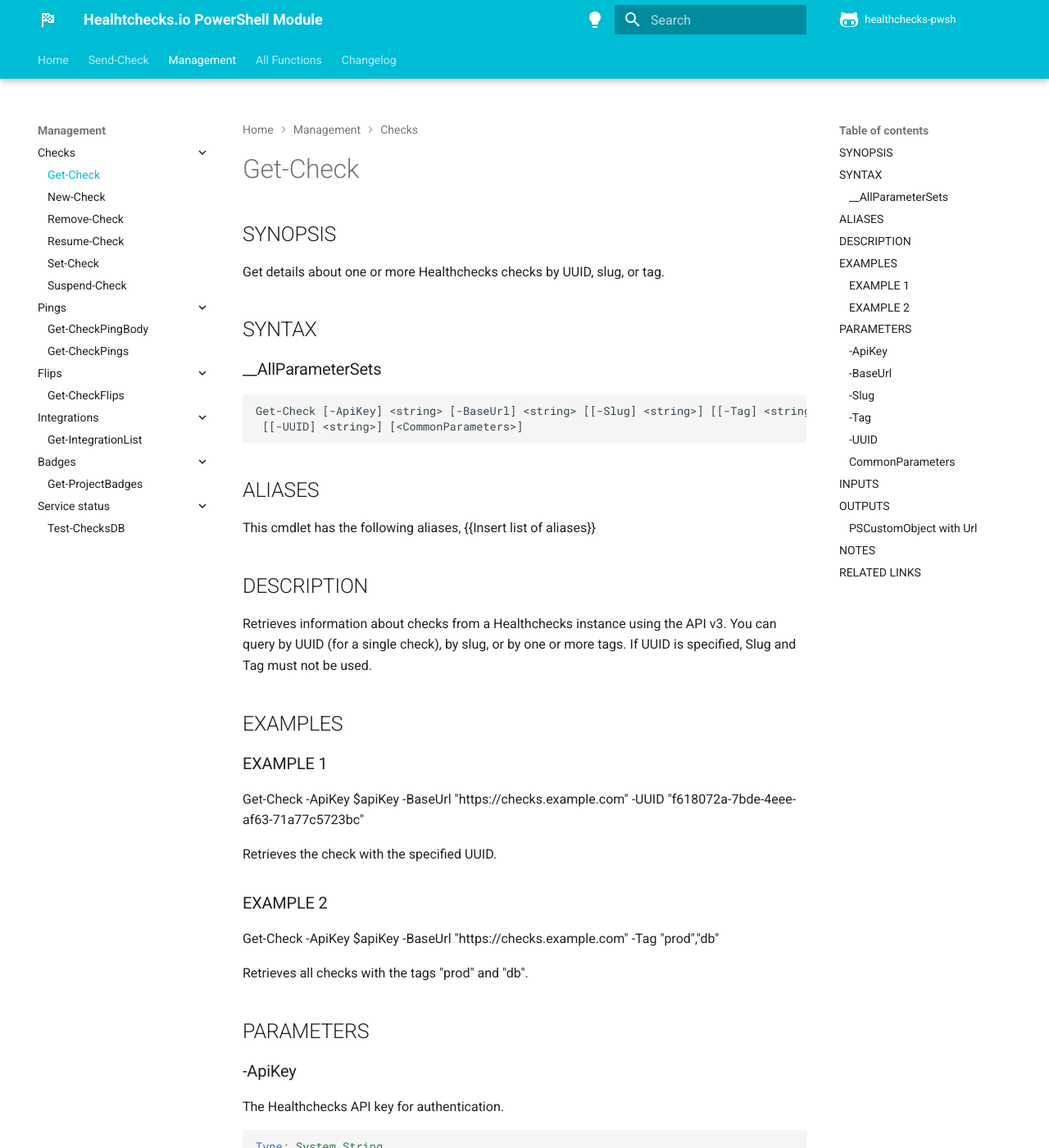
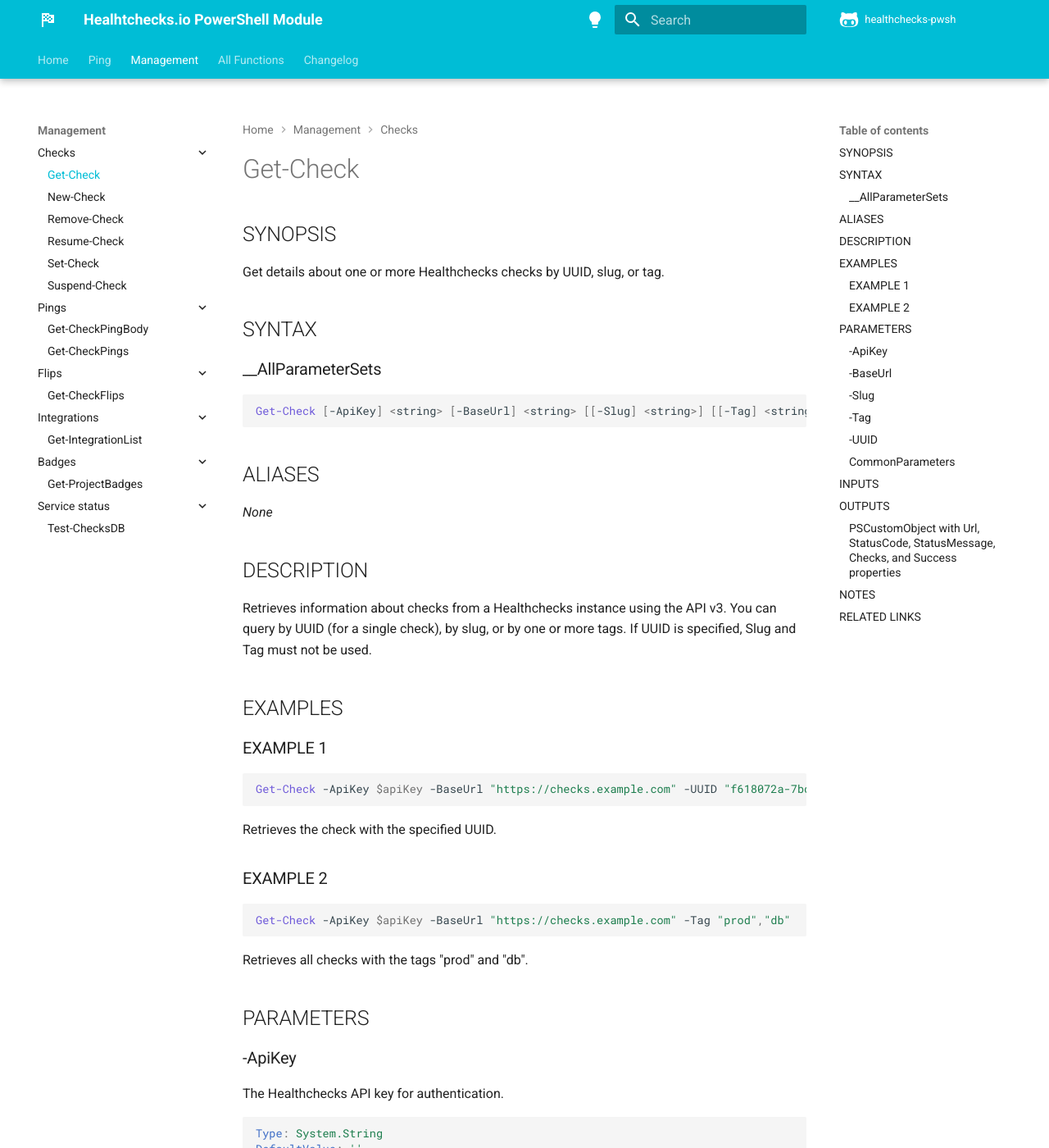
Before and after one commit to ptmorris1/healthchecks-pwsh, an MkDocs documentation site: the page built from docs/Management/checks/Get-Check.md, in a window 1280 px wide and 1400 px high. Shown: the whole window at 82% size. Built offline with MkDocs 1.6.1 and Material for MkDocs 9.7.7, drawn with Linux system fonts in a browser that asks for light colours; comment, search, counter and statistics services are not loaded; some of the changed text lies outside the part shown.

Commit message:
update docs

````diff
--- a/docs/Management/checks/Get-Check.md
+++ b/docs/Management/checks/Get-Check.md
@@ -19,15 +19,13 @@
 
 ### __AllParameterSets
 
-```
-Get-Check [-ApiKey] <string> [-BaseUrl] <string> [[-Slug] <string>] [[-Tag] <string[]>]
- [[-UUID] <string>] [<CommonParameters>]
+```powershell
+Get-Check [-ApiKey] <string> [-BaseUrl] <string> [[-Slug] <string>] [[-Tag] <string[]>] [[-UUID] <string>] [<CommonParameters>]
 ```
 
 ## ALIASES
 
-This cmdlet has the following aliases,
-  {{Insert list of aliases}}
+_None_
 
 ## DESCRIPTION
 
@@ -39,13 +37,17 @@
 
 ### EXAMPLE 1
 
+```powershell
 Get-Check -ApiKey $apiKey -BaseUrl "https://checks.example.com" -UUID "f618072a-7bde-4eee-af63-71a77c5723bc"
+```
 
 Retrieves the check with the specified UUID.
 
 ### EXAMPLE 2
 
+```powershell
 Get-Check -ApiKey $apiKey -BaseUrl "https://checks.example.com" -Tag "prod","db"
+```
 
 Retrieves all checks with the tags "prod" and "db".
 
@@ -167,18 +169,25 @@
 
 ## INPUTS
 
+_None_
+
 ## OUTPUTS
 
-### PSCustomObject with Url
+### PSCustomObject with Url, StatusCode, StatusMessage, Checks, and Success properties
 
-{{ Fill in the Description }}
+Returns a PSCustomObject with the following properties:
+- Url
+- StatusCode
+- StatusMessage
+- Checks
+- Success
 
 ## NOTES
 
 If UUID is specified, do not specify Slug or Tag.
 All parameters except ApiKey and BaseUrl are optional.
 
-
 ## RELATED LINKS
 
-{{ Fill in the related links here }}
+- [Healthchecks API v3 Docs](https://healthchecks.io/docs/api/)
+- [Project Repository](https://github.com/ptmorris1/healthchecks-pwsh)
--- a/docs/Send-Check.md
+++ b/docs/Send-Check.md
@@ -6,7 +6,7 @@
 Module Name: healthcheckspwsh
 ms.date: 07/26/2025
 PlatyPS schema version: 2024-05-01
-title: Send-Check
+title: Ping
 hide:
   - navigation
 ---
````
Also changed, not shown: docs/Management/badges/Get-ProjectBadges.md (+17 -15 lines).
